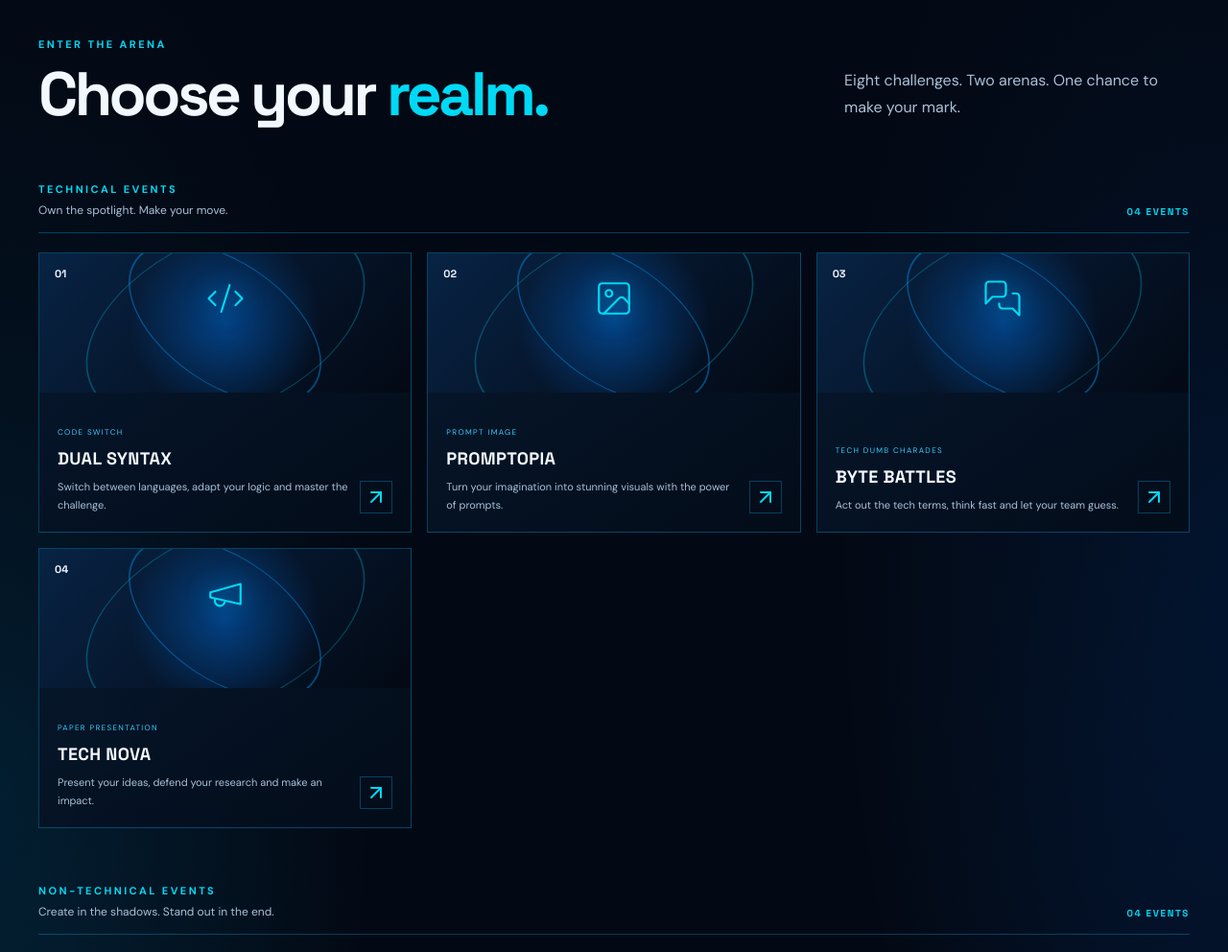
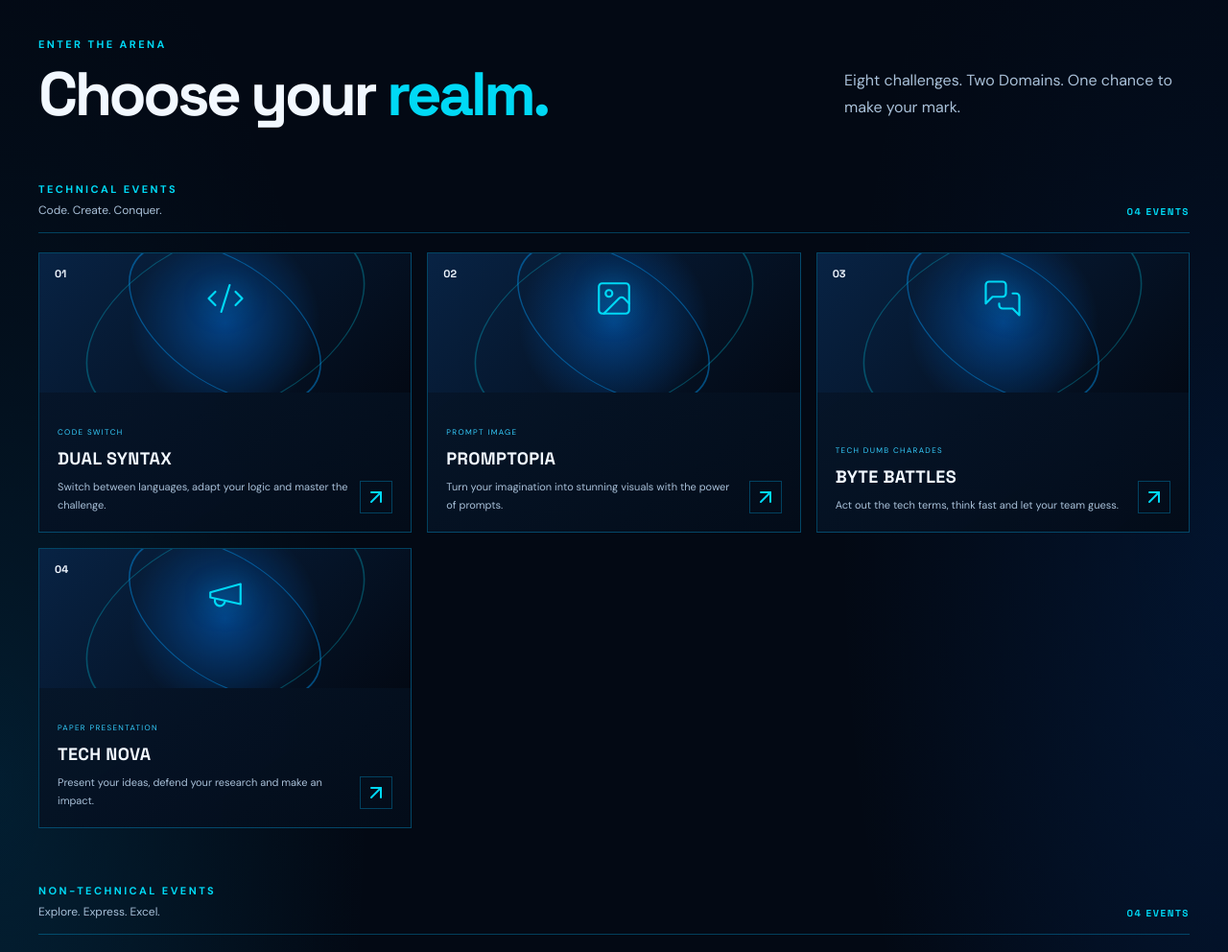
Before and after one commit to sniiraaj/Zamnira-2026, a React (Vite) app: page / in a window 1280 px wide. Shown: the part 946-1938 px from the top of the page at 96% size. Built offline with nearby package versions, Linux system fonts and the light colour scheme.

Commit message:
Update event category taglines

```diff
--- a/src/data/eventsData.js
+++ b/src/data/eventsData.js
@@ -2,7 +2,7 @@
 export const eventGroups = [
   {
     title: "TECHNICAL EVENTS",
-    subtitle: "Own the spotlight. Make your move.",
+    subtitle: "Code. Create. Conquer.",
     events: [
  { id: "quality", title: "DUAL SYNTAX", number: "01", category: "CODE SWITCH", description: "Switch between languages, adapt your logic and master the challenge.", link: "" },
 { id: "propaganda", title: "PROMPTOPIA", number: "02", category: "PROMPT IMAGE", description: "Turn your imagination into stunning visuals with the power of prompts.", link: "" },
@@ -13,7 +13,7 @@ export const eventGroups = [
   },
   {
     title: "NON-TECHNICAL EVENTS",
-    subtitle: "Create in the shadows. Stand out in the end.",
+    subtitle: "Explore. Express. Excel.",
     events: [
       { id: "glitch-hunt", title: "TWIN TONES", number: "01", category: "DUAL ADAPTUNE", description: " Team up, adapt on the fly, and out-dance the beat.", link: "" },
 { id: "shadow-frame", title: "THE DARK CROWN", number: "02", category: "MR AND MRS ZAMNIRA", description: "Command the stage with talent and confidence to claim the crown.", link: "" },
--- a/src/pages/Events.jsx
+++ b/src/pages/Events.jsx
@@ -11,7 +11,7 @@ export default function Events() {
     <section className="content-section section-shell" id="events">
       <div className="section-heading">
         <div><p className="eyebrow">ENTER THE ARENA</p><h2>Choose your <span>realm.</span></h2></div>
-        <p className="section-intro">Eight challenges. Two arenas. One chance to make your mark.</p>
+        <p className="section-intro">Eight challenges. Two Domains. One chance to make your mark.</p>
       </div>
       {eventGroups.map((group) => (
         <div className="event-group" key={group.title}>
```
Also changed, not shown: 1 other file (tests, documents, lock files or other folders).
